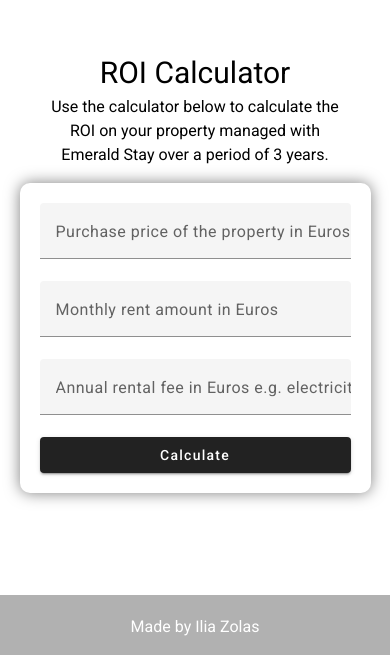
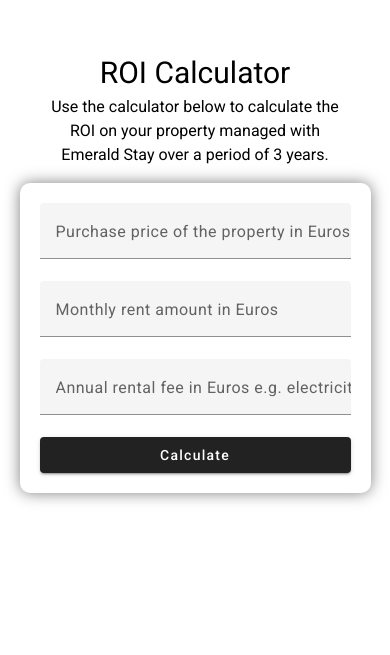
Before and after one commit to IliaZolas/emerald-client, an Angular app: page / in a window 390 px wide. Shown: the part 189-844 px from the top of the page. Built offline with nearby package versions, Linux system fonts and the light colour scheme; grey boxes are pictures that could not be loaded.

Commit message:
small change to footer position for mobile and title for mobile

```diff
--- a/src/app/app.component.scss
+++ b/src/app/app.component.scss
@@ -55,7 +55,7 @@
 @media only screen and (max-width: 560px) {
     .header {
         position: absolute;
-        font-size: 40px;
+        font-size: 30px;
         color: white;
         top:60px;
         width: 100%;
@@ -65,7 +65,7 @@
         width: 90%;
     }
     .footer {
-        position:fixed;
+        position:relative;
     }
     .calculator-container {
         min-height: 110vh;
```
